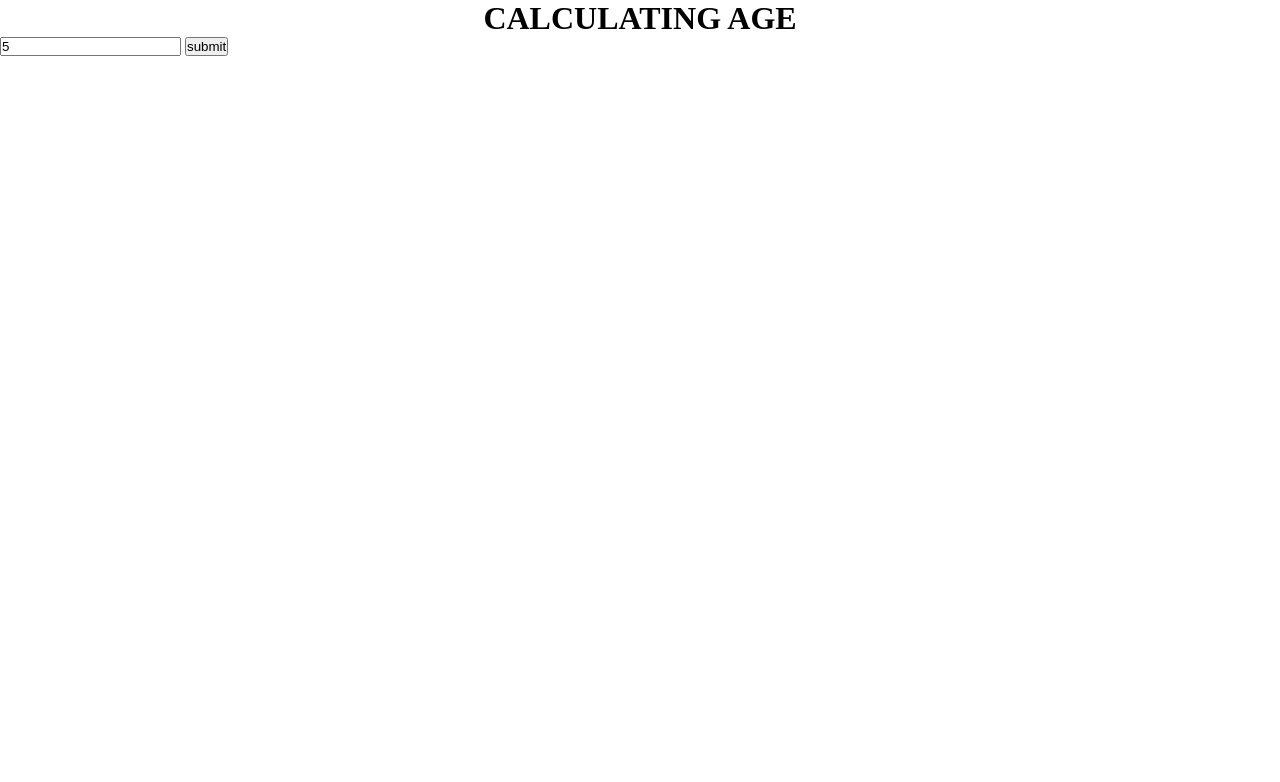
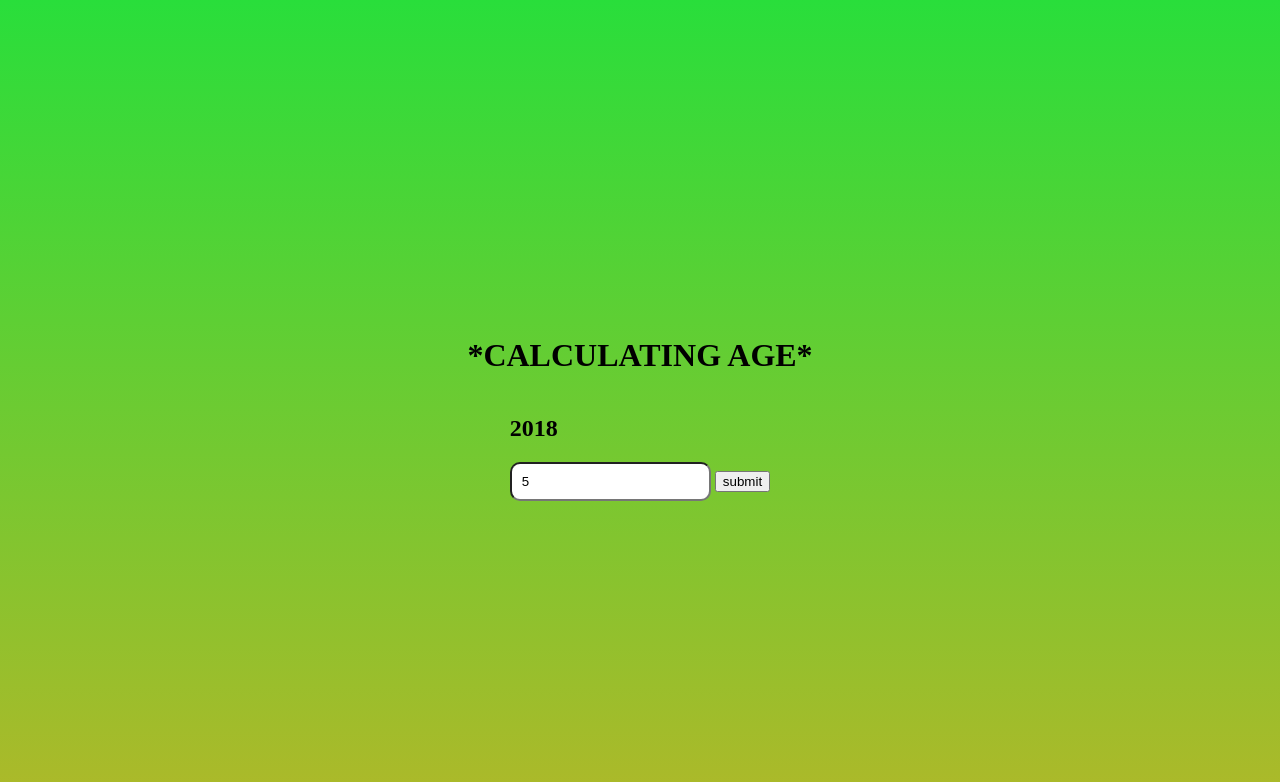
Before and after one commit to VickyDana/Bootcamp, a plain HTML site: page born year/index.html in a window 1280 px wide. Both pictures are taken after typing "5" into the empty fields and a click on the button "submit". Drawn offline with Linux system fonts and the light colour scheme.

Commit message:
second slider

```diff
--- a/born year/age.js
+++ b/born year/age.js
@@ -19,20 +19,23 @@ calcAge()*/
 function calcAge () {
 
     let bornYear  = document.getElementById("bornYear").value
+    let birthDate = document.getElementById("birthDate")
 
     let age = (2023-bornYear)
 
+    birthDate.innerHTML = age
+
     if(age < 0){
-        alert("Age can not be a negative number");
+        birthDate.innerHTML = ("Age cannot be a negative number");
     }
     else if(!bornYear) {
-        alert("Please enter born year");
+        birthDate.innerHTML = ("Please enter born year");
     }
      else if(bornYear < 0){
-         alert("bornYear can not be less than zero");
+         birthDate.innerHTML = ("bornYear cannot be less than zero");
      }
     else {
-        alert(age)
+        birthDate.innerHTML = (age)
     }
     }
     calcAge()
--- a/born year/index.html
+++ b/born year/index.html
@@ -5,17 +5,19 @@
     <meta charset="UTF-8">
     <meta http-equiv="X-UA-Compatible" content="IE=edge">
     <meta name="viewport" content="width=device-width, initial-scale=1.0">
-    <title>Document</title>
+    <title>calculating age</title>
     <link rel="stylesheet" href="style.css">
 </head>
 
 <body>
 
-    <h1>CALCULATING AGE</h1>
+    <h1>*CALCULATING AGE*</h1>
     <div class="rightNav">
+        <h2 id= "birthDate"></h2>
 
     <input type="number" placeholder="Enter number" name="number" id="bornYear">
     <button clas="btn btn-sm" onclick="calcAge()">submit</button>
+
 
     <script src="age.js"></script>
 
--- a/born year/style.css
+++ b/born year/style.css
@@ -1,6 +1,7 @@
 *{
-    margin: 0;
-    padding:0;
+    margin: 30;
+    padding: 700;
+    box-sizing: border-box;
 }
 
 .btn {
@@ -11,8 +12,8 @@
      background: none;
     color: black;
     cursor: pointer;
-    text-align: center;
-
+    text-align:  center;
+    align-items: center;
 
 }
 
@@ -21,7 +22,20 @@ h1{
     text-align: center;
 }
 
+input {
+    padding: 10px;
+    border-radius: 10px;
+    outline: none !important;
+}
+
+
 body {
-    align-content: center;
+    background: rgb(34,193,195);
+background: linear-gradient(0deg, rgba(34,193,195,1) 0%, rgba(176,184,41,1) 0%, rgba(41,222,59,1) 100%, rgba(253,187,45,1) 100%);
+display: flex;
+flex-direction: column;
+justify-content: center;
+align-items: center;
+height: 100vh;
 
 }
--- a/image slider/style.css
+++ b/image slider/style.css
@@ -8,24 +8,36 @@ h1 {
     text-align: center;
 }
 
- body{
+ body {
 
-    border: 2px solid whitesmoke;
-    border-radius: 10px;
-    margin: 23;
-     background: black;
+    border: 8px solid whitesmoke;
+    border-radius: 3px;
+    margin: 6;
+    background: black;
     color: black;
     cursor: pointer;
     text-align: center;
+    justify-content: center;
+    align-items: center;
  }
 
  .btn{
 
-    border: 2px solid whitesmoke;
-    border-radius: 8px;
+
      background: none;
     color: black;
     cursor: pointer;
     text-align: center;
+    size: 0;
+    height: 300px;
 
  }
+
+ img{
+    border-image: round;
+    margin-bottom: 12;
+    padding: 700;
+    margin: 39;
+
+
+ }
--- a/temperature converter/conv.css
+++ b/temperature converter/conv.css
@@ -31,7 +31,7 @@
         margin: 7px 0;
         border: 2px solid whitesmoke;
         border-radius: 8px;
-        /* background: none; */
+         background: none;
         color: black;
         cursor: pointer;
     }
```
Also changed, not shown: image slider/index.html (+9 -6 lines), image slider/index.js (+34 -14 lines), temperature converter/convert.js (+11 -7 lines), temperature converter/index.html (+4 -1 lines), born year/background.jpg (added), image slider/rainbow1.jpg, image slider/rainbow2.jpg, image slider/rainbow3.jpg, image slider/rainbow4.jpg, image slider/rainbow5.jpg (added).
